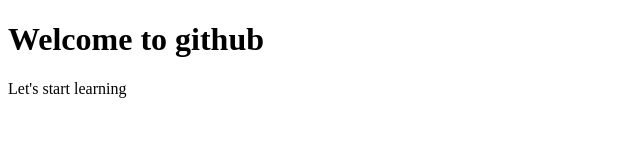
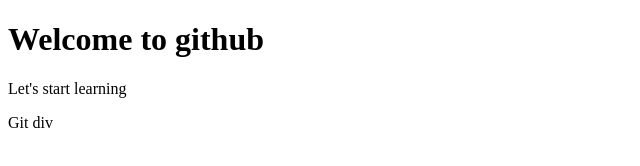
Before and after one commit to meraj-md/web, a plain HTML site: page index.html in a window 1280 px wide. Shown: the full height of the page, 0-640 px from the left. Drawn offline with Linux system fonts and the light colour scheme.

Commit message:
Update index.html

```diff
--- a/index.html
+++ b/index.html
@@ -8,5 +8,6 @@
   <body>
     <h1>Welcome to github</h1>
     <p>Let's start learning</p>
+    <div>Git div</div>
   </body>
 </html>
```
